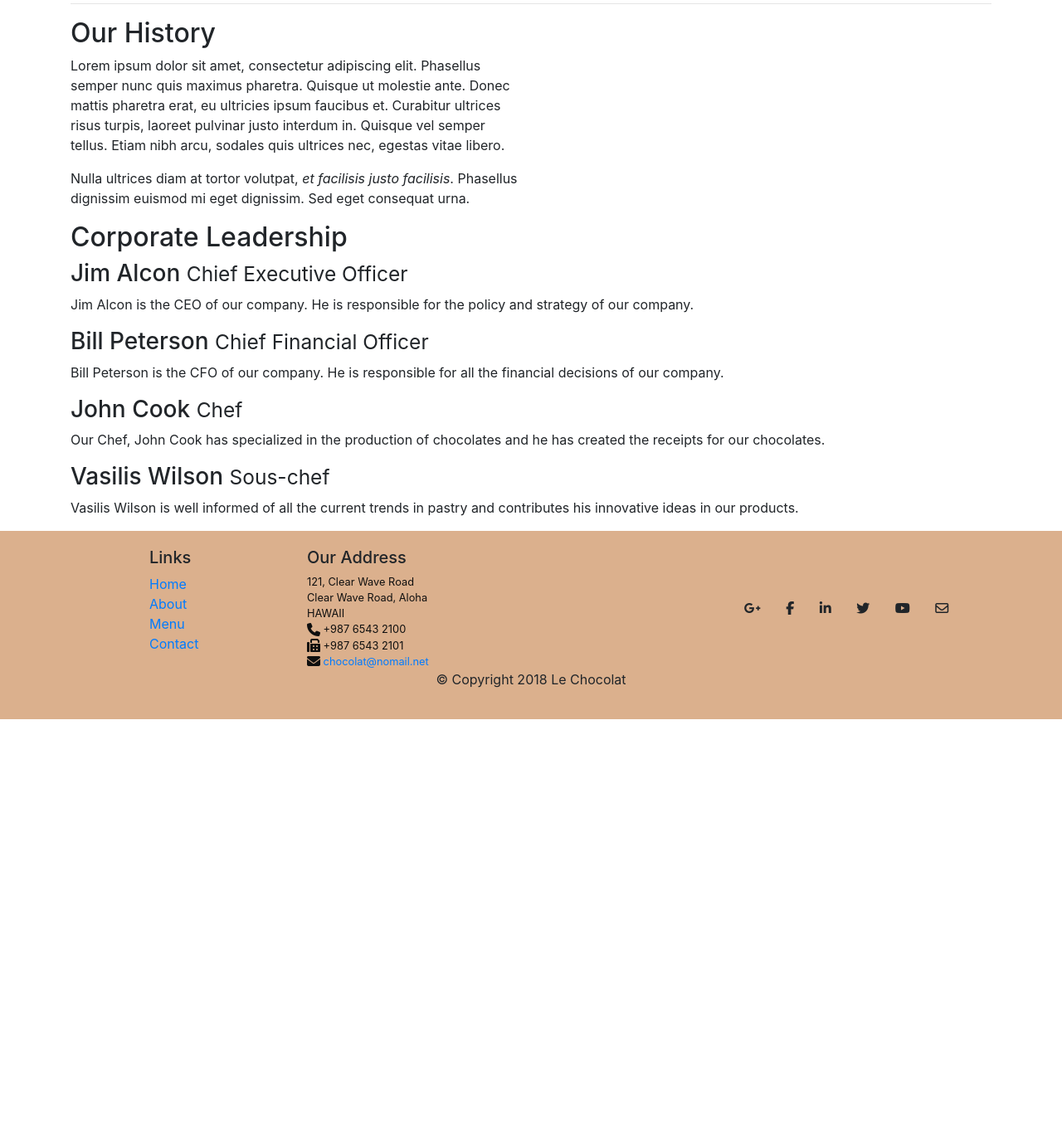
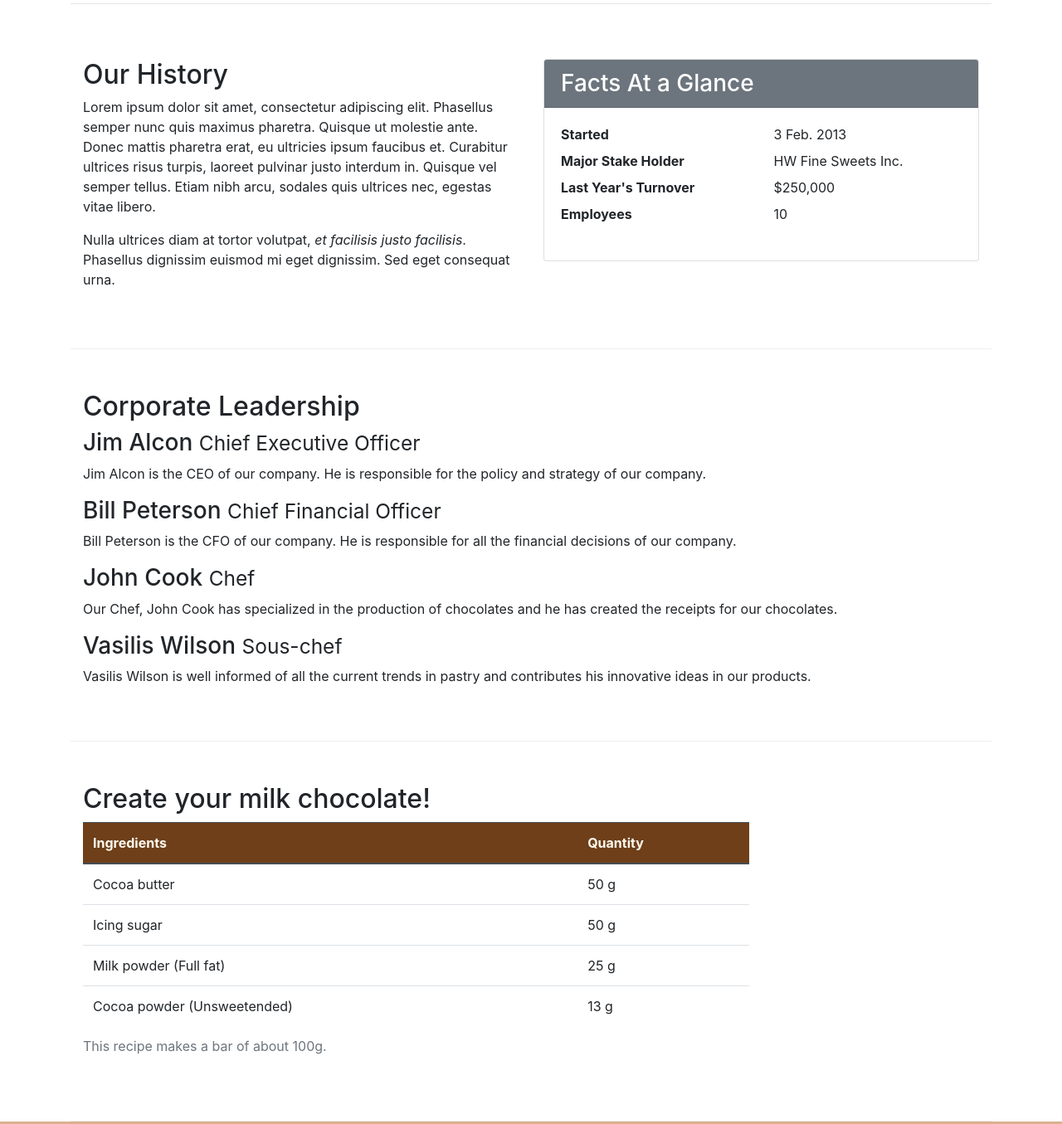
Before and after one commit to specialistas4/leChocolat, a plain HTML site: page aboutus.html in a window 1280 px wide. Shown: the part 420-1775 px from the top of the page at 83% size. Before the commit the page ends 1287 px from the top, so only its background shows below. Drawn offline with nearby package versions, Linux system fonts and the light colour scheme.

Commit message:
Tables and Cards

```diff
--- a/aboutus.html
+++ b/aboutus.html
@@ -25,10 +25,14 @@
 
             <div class="collapse navbar-collapse" id="Navbar">
                 <ul class="navbar-nav">
-                    <li class="nav-item"><a class="nav-link" href="./index.html"><span class="fa fa-home fa-lg"></span> Home</a></li>
-                    <li class="nav-item active"><a class="nav-link" href="#"><span class="fa fa-info fa-lg"></span> About</a></li>
-                    <li class="nav-item"><a class="nav-link" href="#"><span class="fa fa-list fa-lg"></span> Menu</a></li>
-                    <li class="nav-item"><a class="nav-link" href="#"><span class="fa fa-address-card fa-lg"></span> Contact</a></li>
+                    <li class="nav-item"><a class="nav-link" href="./index.html"><span class="fa fa-home fa-lg"></span>
+                            Home</a></li>
+                    <li class="nav-item active"><a class="nav-link" href="#"><span class="fa fa-info fa-lg"></span>
+                            About</a></li>
+                    <li class="nav-item"><a class="nav-link" href="#"><span class="fa fa-list fa-lg"></span> Menu</a>
+                    </li>
+                    <li class="nav-item"><a class="nav-link" href="#"><span class="fa fa-address-card fa-lg"></span>
+                            Contact</a></li>
                 </ul>
             </div>
         </div>
@@ -39,7 +43,8 @@
             <div class="row row-header">
                 <div class="col-12 col-sm-8">
                     <h1>Le Chocolat</h1>
-                    <p>We combine experience with creativity to create innovative tastes based on classic chocolate recipes. Our creations will travel you in the chocolate world!</p>
+                    <p>We combine experience with creativity to create innovative tastes based on classic chocolate
+                        recipes. Our creations will travel you in the chocolate world!</p>
                 </div>
                 <div class="col col-sm">
                 </div>
@@ -55,37 +60,99 @@
     </nav>
 
     <div class="container">
-        <div class="row">
+        <div class="row ">
             <div class="col-12">
                 <h3>About Us</h3>
                 <hr>
             </div>
         </div>
 
-        <div class="row">
+        <div class="row row-content">
             <div class="col-12 col-sm-6">
                 <h2>Our History</h2>
-                <p>Lorem ipsum dolor sit amet, consectetur adipiscing elit. Phasellus semper nunc quis maximus pharetra. Quisque ut molestie ante. Donec mattis pharetra erat, eu ultricies ipsum faucibus et. Curabitur ultrices risus turpis, laoreet pulvinar justo interdum in. Quisque vel semper tellus. Etiam nibh arcu, sodales quis ultrices nec, egestas vitae libero. </p>
-                <p>Nulla ultrices diam at tortor volutpat, <em>et facilisis justo facilisis</em>. Phasellus dignissim euismod mi eget dignissim. Sed eget consequat urna. </p>
+                <p>Lorem ipsum dolor sit amet, consectetur adipiscing elit. Phasellus semper nunc quis maximus pharetra.
+                    Quisque ut molestie ante. Donec mattis pharetra erat, eu ultricies ipsum faucibus et. Curabitur
+                    ultrices risus turpis, laoreet pulvinar justo interdum in. Quisque vel semper tellus. Etiam nibh
+                    arcu, sodales quis ultrices nec, egestas vitae libero. </p>
+                <p>Nulla ultrices diam at tortor volutpat, <em>et facilisis justo facilisis</em>. Phasellus dignissim
+                    euismod mi eget dignissim. Sed eget consequat urna. </p>
             </div>
-            <div>
+            <div class="col col-sm">
+                <div class="card">
+                    <h3 class="card-header bg-secondary text-white">Facts At a Glance</h3>
+                    <div class="card-body">
+                        <dl class="row">
+                            <dt class="col-6">Started</dt>
+                            <dd class="col-6">3 Feb. 2013</dd>
+                            <dt class="col-6">Major Stake Holder</dt>
+                            <dd class="col-6">HW Fine Sweets Inc.</dd>
+                            <dt class="col-6">Last Year's Turnover</dt>
+                            <dd class="col-6">$250,000</dd>
+                            <dt class="col-6">Employees</dt>
+                            <dd class="col-6">10</dd>
+                        </dl>
+                    </div>
+                </div>
             </div>
         </div>
 
 
-        <div class="row">
+        <div class="row row-content">
             <div class="col-12">
                 <h2>Corporate Leadership</h2>
                 <h3>Jim Alcon <small>Chief Executive Officer </small></h3>
-                <p class="d-none d-sm-block">Jim Alcon is the CEO of our company. He is responsible for the policy and strategy of our company. </p>
-                <h3>Bill Peterson  <small>Chief Financial Officer </small></h3>
-                <p class="d-none d-sm-block">Bill Peterson is the CFO of our company. He is responsible for all the financial decisions of our company. </p>
+                <p class="d-none d-sm-block">Jim Alcon is the CEO of our company. He is responsible for the policy and
+                    strategy of our company. </p>
+                <h3>Bill Peterson <small>Chief Financial Officer </small></h3>
+                <p class="d-none d-sm-block">Bill Peterson is the CFO of our company. He is responsible for all the
+                    financial decisions of our company. </p>
                 <h3>John Cook <small>Chef</small></h3>
-                <p class="d-none d-sm-block">Our Chef, John Cook has specialized in the production of chocolates and he has created the receipts for our chocolates. </p>
-                <h3>Vasilis Wilson  <small>Sous-chef </small></h3>
-                <p class="d-none d-sm-block">Vasilis Wilson is well informed of all the current trends in pastry and contributes his innovative ideas in our products. </p>
+                <p class="d-none d-sm-block">Our Chef, John Cook has specialized in the production of chocolates and he
+                    has created the receipts for our chocolates. </p>
+                <h3>Vasilis Wilson <small>Sous-chef </small></h3>
+                <p class="d-none d-sm-block">Vasilis Wilson is well informed of all the current trends in pastry and
+                    contributes his innovative ideas in our products. </p>
             </div>
         </div>
+
+        <div class="row row-content">
+            <div class="col-12 col-sm-9">
+                <h2> Create your milk chocolate!</h2>
+                <div class="table-responsive">
+                    <table class="table table-hover">
+                    <caption>This recipe makes a bar of about 100g.</caption>
+                    <thead class="thead-dark">
+                        <tr>
+                            <th>Ingredients</th>
+                            <th>Quantity</th>
+                        </tr>
+                    </thead>
+                    <tbody>
+                        <tr >
+                            <td>Cocoa butter</td>
+                            <td>50 g</td>
+                        </tr>
+                        <tr>
+                            <td>Icing sugar</td>
+                            <td>50 g</td>
+                        </tr>
+                        <tr>
+                            <td>Milk powder (Full fat)</td>
+                            <td>25 g</td>
+                        </tr>
+                        <tr>
+                            <td>Cocoa powder (Unsweetended)</td>
+                            <td>13 g</td>
+                        </tr>
+                    </tbody>
+                    </table>
+                </div>
+            </div>
+            <div class="col-12 col-sm-3">
+            </div>
+
+        </div>
+
 
     </div>
 
@@ -109,12 +176,13 @@
                         HAWAII<br>
                         <i class="fa fa-phone fa-lg"></i> +987 6543 2100<br>
                         <i class="fa fa-fax fa-lg"></i> +987 6543 2101<br>
-                        <i class="fa fa-envelope fa-lg"></i> <a href="mailto:chocolat@nomail.net">chocolat@nomail.net</a>
+                        <i class="fa fa-envelope fa-lg"></i> <a
+                            href="mailto:chocolat@nomail.net">chocolat@nomail.net</a>
                     </address>
                 </div>
                 <div class="col-sm align-self-center">
                     <div style="text-align:center">
-                        <a class="btn btn-social-icon btn-google-plus" href ="http://google.com/+">
+                        <a class="btn btn-social-icon btn-google-plus" href="http://google.com/+">
                             <i class="fa fa-google-plus"></i></a>
                         <a class="btn btn-social-icon btn-facebook" href="http://www.facebook.com/profile.php?id=">
                             <i class="fa fa-facebook"></i></a>
--- a/css/styles.css
+++ b/css/styles.css
@@ -34,3 +34,12 @@
             padding:50px 0px 0px 0px;
             z-index:0;
             }
+
+            .table .thead-dark th {
+               color: floralwhite;
+               background-color: #6E3F19;
+            }
+
+            tr:hover {
+              background-color: #dbb08db0 !important;
+            }
```
Lines whose indentation alone changed are shown as unchanged.
